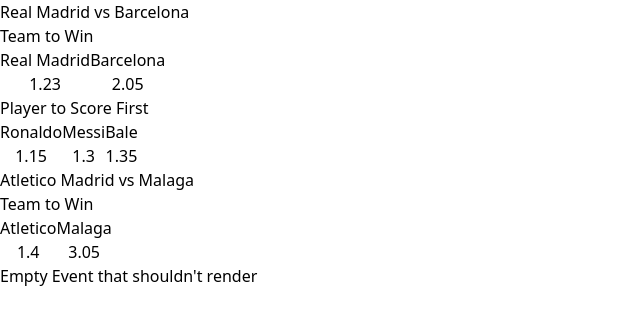
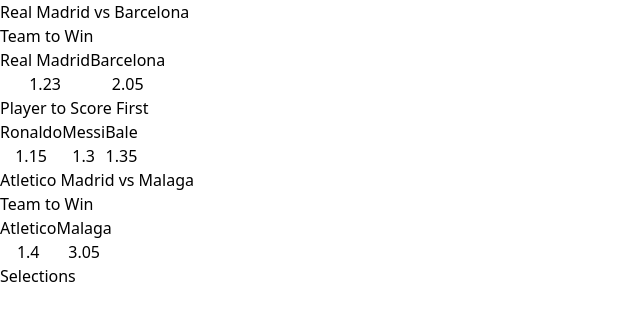
Before and after one commit to enias-oliveira/simple-sports-betting-app, a React (Vite) app: page / in a window 1280 px wide. Shown: the top 324 px of the page, without its empty margins (0-640 px from the left). Built offline with nearby package versions, Linux system fonts and the light colour scheme.

Commit message:
feat(wip): hides event with no market

```diff
--- a/src/App.jsx
+++ b/src/App.jsx
@@ -5,7 +5,10 @@
 
   return (
     <div>
-      {events.map((sportEvent) => (
+      <div>
+        {events.map(
+          (sportEvent) =>
+            sportEvent.markets[0] && (
               <div key={sportEvent.id}>
                 <div>
                   <span>{sportEvent.name}</span>
@@ -24,7 +27,12 @@
                   </div>
                 ))}
               </div>
-      ))}
+            )
+        )}
+      </div>
+      <div>
+        <div>Selections</div>
+      </div>
     </div>
   );
 };
```
Lines whose indentation alone changed are shown as unchanged.
